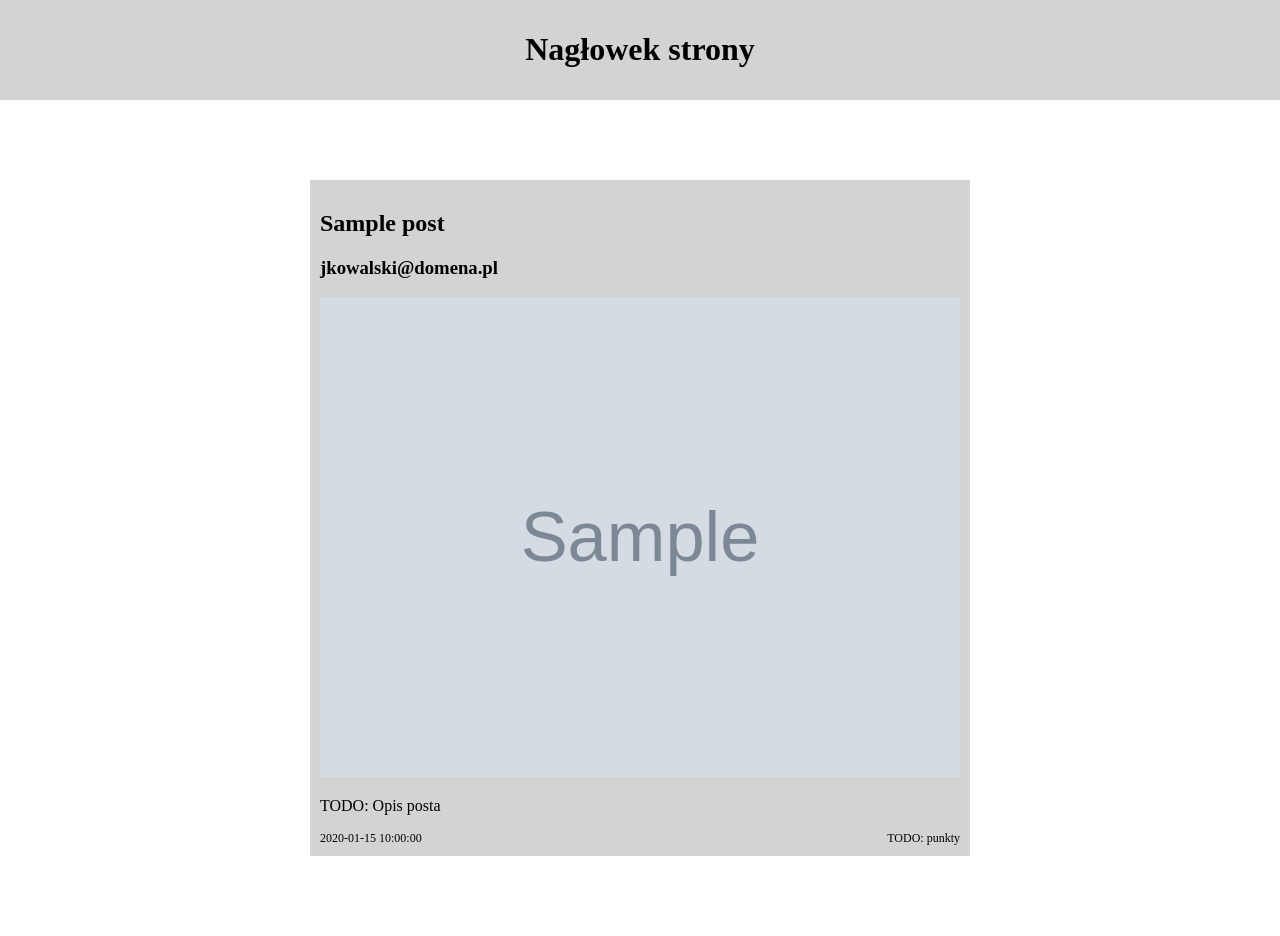
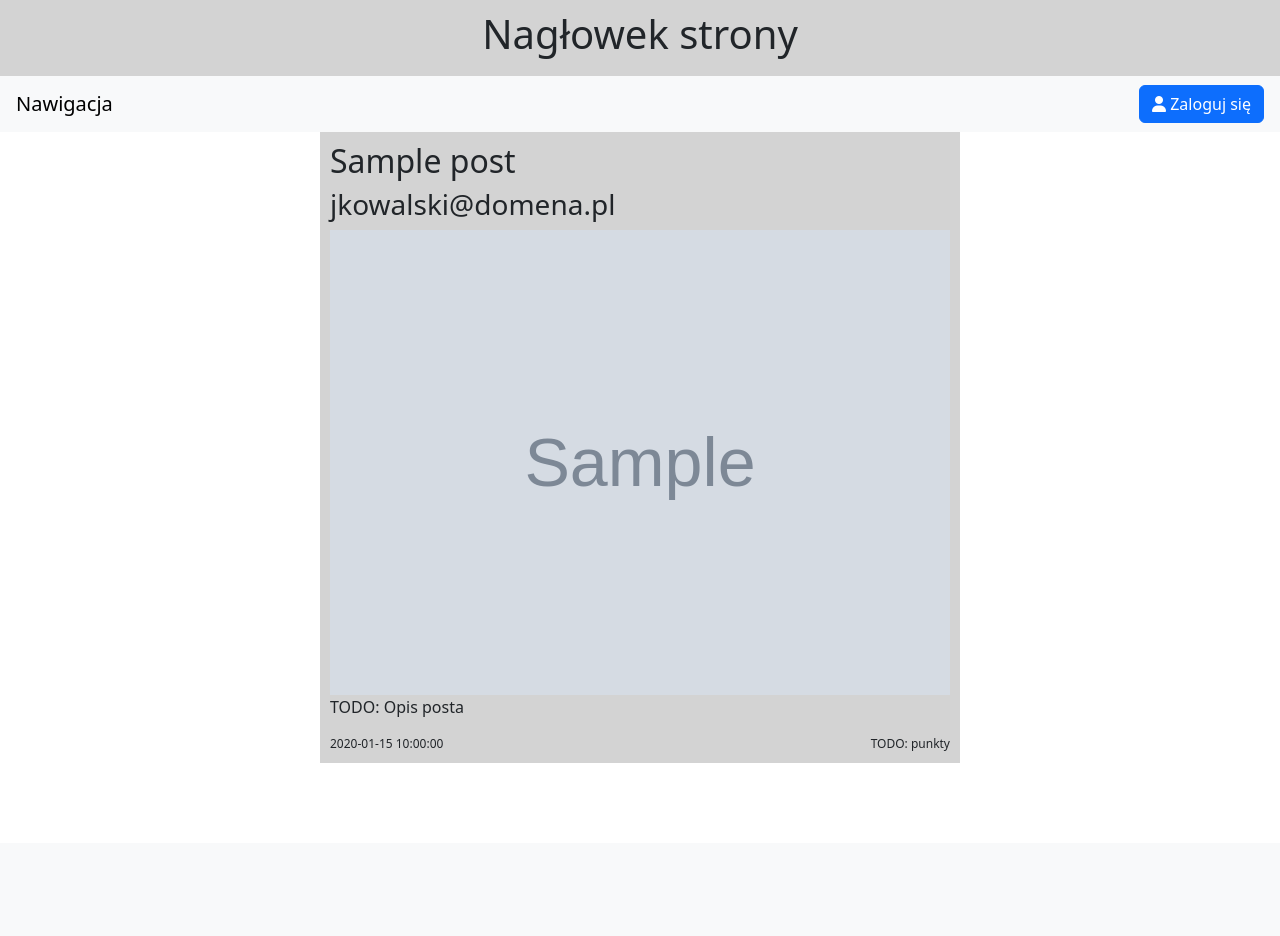
Before and after one commit to machinacyfrowa/php-cms, a PHP site: page /cms/ in a window 1280 px wide. After the commit the page ends 763 px from the top, so only its background shows below. Run offline with PHP 8.4, Linux system fonts and the light colour scheme; data comes from the database, SQL or seed files in the repository; tables that the repository leaves empty hold one stand-in row (values such as "Sample post"); grey boxes marked "Sample" are stand-in pictures; some libraries are stand-ins or nearby versions.

Commit message:
navigation between elements

```diff
--- a/class/User.class.php
+++ b/class/User.class.php
@@ -52,10 +52,17 @@ class User {
             return false;
         }
     }
+    public static function isLogged() {
+        if(isset($_SESSION['user']))
+            return true;
+        else
+            return false;
+    }
     public function Logout() {
         //funkcja wylogowuje użytkownika
 
     }
+
 }
 
 ?>
--- a/index.php
+++ b/index.php
@@ -1,9 +1,16 @@
+<?php
+require_once("class/User.class.php");
+session_start();
+?>
 <!DOCTYPE html>
 <html lang="pl">
 <head>
     <meta charset="UTF-8">
     <meta name="viewport" content="width=device-width, initial-scale=1.0">
     <title>CMS</title>
+    <link href="https://cdn.jsdelivr.net/npm/bootstrap@5.3.3/dist/css/bootstrap.min.css"
+        rel="stylesheet" integrity="sha384-QWTKZyjpPEjISv5WaRU9OFeRpok6YctnYmDr5pNlyT2bRjXh0JMhjY6hW+ALEwIH"
+        crossorigin="anonymous">
     <link rel="stylesheet" href="style.css">
 </head>
 <body>
@@ -11,6 +18,24 @@
         <h1>Nagłowek strony</h1>
     </header>
     <div id="container">
+        <nav class="navbar navbar-expand-lg navbar-light bg-light justify-content-between px-3">
+            <a class="navbar-brand">Nawigacja</a>
+            <?php if(User::isLogged()) : ?>
+                <!-- zalogowany -->
+                <a href="profile.php">
+                    <button class="btn btn-primary">
+                        <i class="fa-solid fa-user"></i> Profil
+                    </button>
+                </a>
+            <?php else: ?>
+                <!-- nie zalogowany -->
+                <a href="login.php">
+                    <button class="btn btn-primary">
+                        <i class="fa-solid fa-user"></i> Zaloguj się
+                    </button>
+                </a>
+            <?php endif; ?>
+        </nav>
         <?php
         //nowe połaczenie do bazy danych
         $db = new mysqli('localhost', 'root', '', 'cms');
@@ -52,5 +77,6 @@
         </div>
     -->
     </div>
+    <script src="https://kit.fontawesome.com/4f765d06bb.js" crossorigin="anonymous"></script>
 </body>
 </html>
--- a/login.php
+++ b/login.php
@@ -49,6 +49,9 @@ require("./class/User.class.php");
                     <input class="form-control mb-1" type="password" id="passwordInput" name="password" required>
                     <button type="submit" class="btn btn-primary w-100 mt-3" name="submit">Zaloguj</button>
                 </form>
+                <a href="register.php">
+                    <button class="btn btn-primary w-100 mt-3" name="submit">Zarejestruj się</button>
+                </a>
             </div>
         </div>
     <?php endif; ?>
--- a/register.php
+++ b/register.php
@@ -54,6 +54,9 @@ require("./class/User.class.php");
                     <input class="form-control mb-1" type="password" id="passwordInputRepeat" name="passwordRepeat" required>
                     <button type="submit" class="btn btn-primary w-100 mt-3" name="submit">Zarejestruj</button>
                 </form>
+                <a href="login.php">
+                    <button class="btn btn-primary w-100 mt-3" name="submit">Zaloguj się</button>
+                </a>
             </div>
         </div>
         <?php endif; ?>
--- a/style.css
+++ b/style.css
@@ -4,13 +4,10 @@ body {
 }
 header {
     background-color: lightgray;
-    margin-bottom: 10vh;
     text-align: center;
     padding: 10px;
 }
-div#container {
 
-}
 
 div.post-block {
     width: 50vw;
```
Also changed, not shown: profile.php (added, +11 -0 lines).
